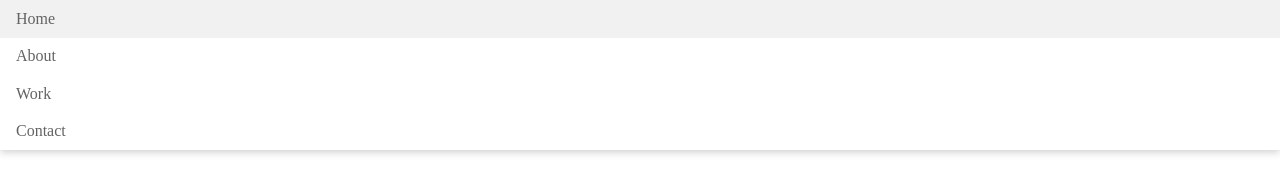
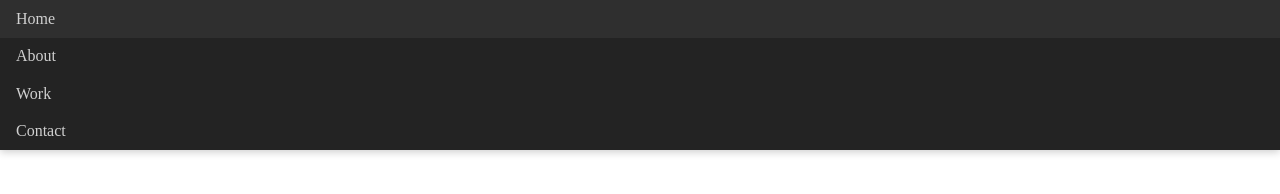
Before and after one commit to fsarachu/flexbox, a website: page index.html in a window 1280 px wide. Drawn offline with nearby package versions, Linux system fonts and the light colour scheme.

Commit message:
Add nav-single-level.css

```diff
--- a/css/main.css
+++ b/css/main.css
@@ -1,2 +1,3 @@
 @import "../bower_components/normalize-css/normalize.css";
 @import "nav-base.css";
+@import "nav-single-level.css";
--- /dev/null
+++ b/css/nav-single-level.css
@@ -0,0 +1,13 @@
+@media screen and (min-width: 30em) {
+    .menu.nav-single-level ul {
+        background: #232323;
+    }
+
+    .menu.nav-single-level li a {
+        color: #d0d0d0;
+    }
+
+    .menu.nav-single-level li a:hover {
+        background: #2f2f2f;
+    }
+}
--- a/index.html
+++ b/index.html
@@ -13,7 +13,7 @@
 
 <body>
 
-<nav class="menu">
+<nav class="menu nav-single-level">
     <ul>
         <li><a href="#">Home</a></li>
         <li><a href="#">About</a></li>
```
